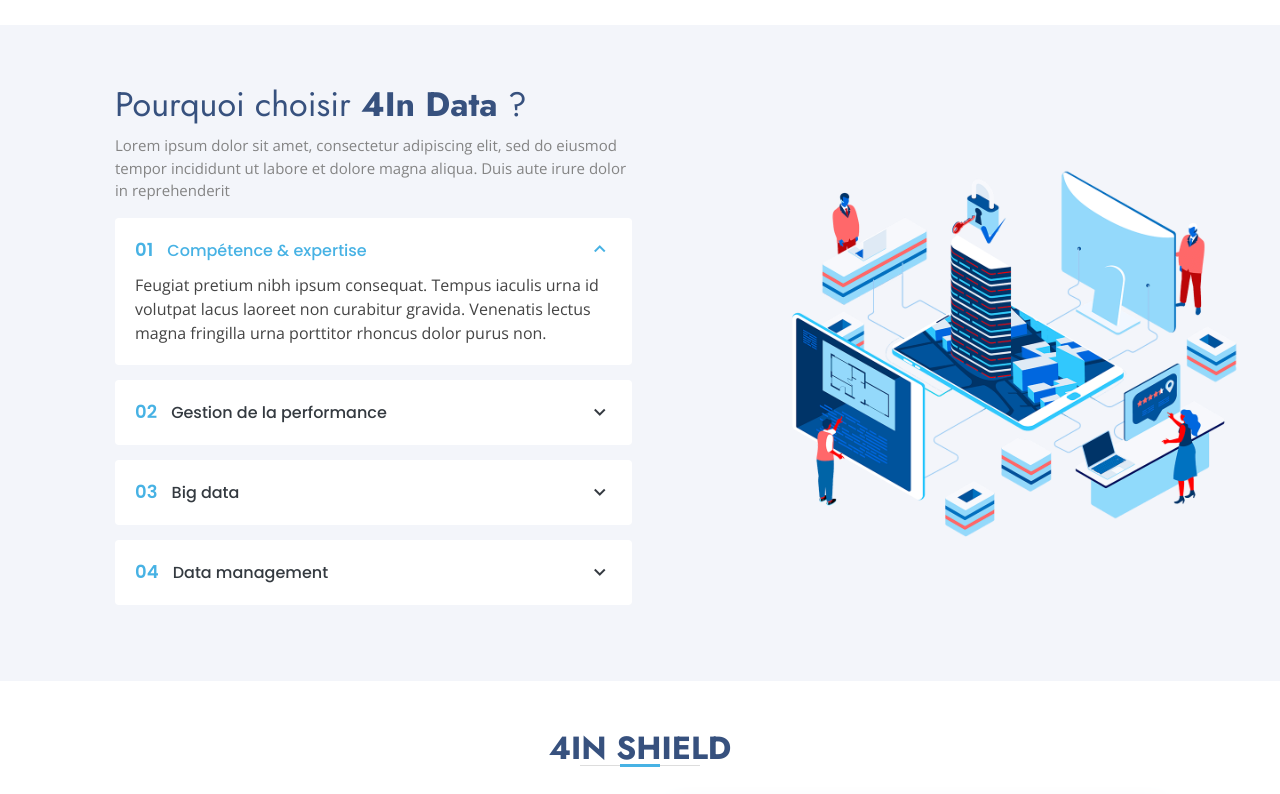
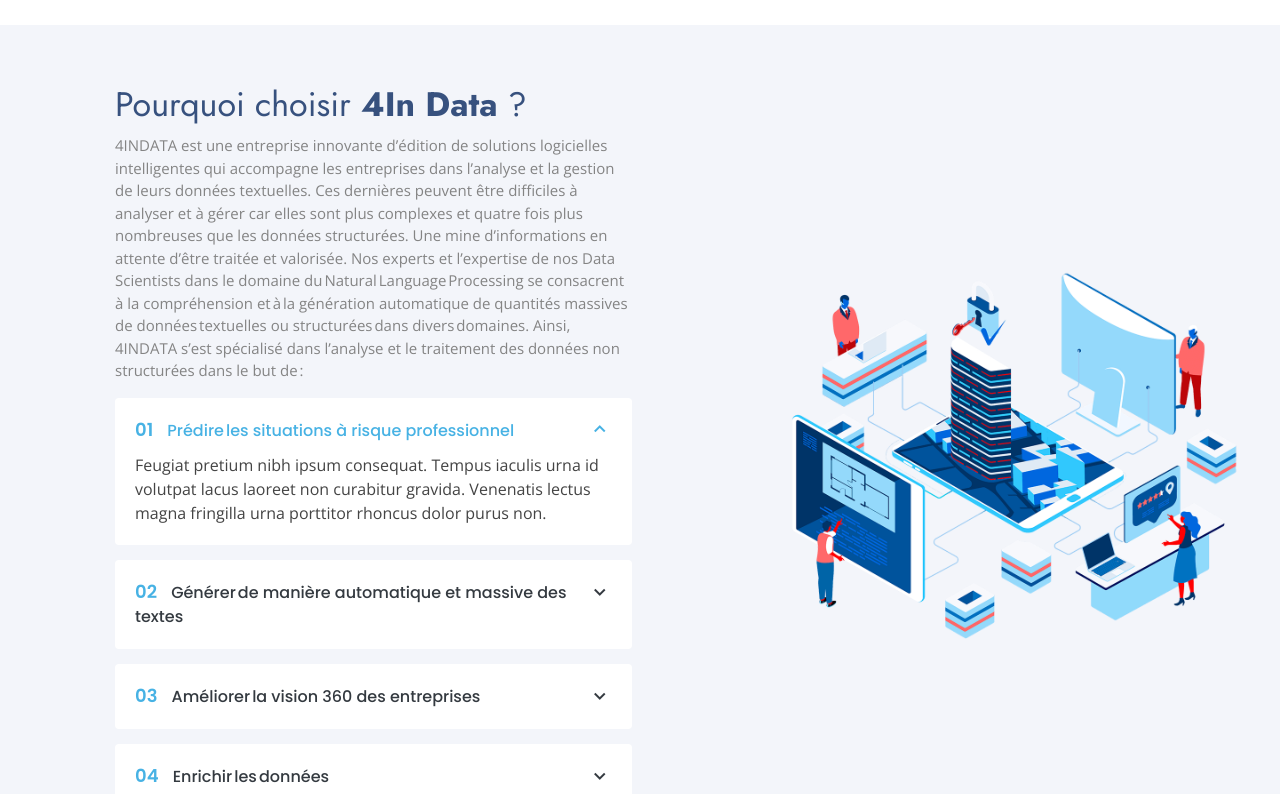
Before and after one commit to ahmedMechergui/4indata, an Angular app: page / in a window 1280 px wide. Shown: the part 1160-1954 px from the top of the page. Built offline with nearby package versions, Linux system fonts and the light colour scheme.

Commit message:
before adding ovh package

```diff
--- a/src/app/why-us/why-us.component.html
+++ b/src/app/why-us/why-us.component.html
@@ -9,8 +9,10 @@
         <div class="content">
           <h3>Pourquoi choisir <strong>4In Data</strong> ?</h3>
           <p>
-            Lorem ipsum dolor sit amet, consectetur adipiscing elit, sed do eiusmod tempor incididunt ut
-            labore et dolore magna aliqua. Duis aute irure dolor in reprehenderit
+            4INDATA est une entreprise innovante d’édition de solutions logicielles intelligentes qui accompagne les entreprises dans l’analyse et la gestion de leurs données textuelles. Ces dernières peuvent être difficiles à analyser et à gérer car elles sont plus complexes et quatre fois plus nombreuses que les données structurées. Une mine d’informations en attente d’être traitée et valorisée.
+
+            Nos experts et l’expertise de nos Data Scientists dans le domaine du Natural Language Processing se consacrent à la compréhension et à la génération automatique de quantités massives de données textuelles ou structurées dans divers domaines. Ainsi, 4INDATA s’est spécialisé dans l’analyse et le traitement des données non structurées dans le but de :
+
           </p>
         </div>
 
@@ -19,7 +21,7 @@
 
             <li>
               <a data-toggle="collapse" class="collapse" href="#accordion-list-1">
-                <span>01</span> Compétence & expertise <i
+                <span>01</span> Prédire les situations à risque professionnel <i
                 class="bx bx-chevron-down icon-show"></i><i
                 class="bx bx-chevron-up icon-close"></i></a>
               <div id="accordion-list-1" class="collapse show" data-parent=".accordion-list">
@@ -34,7 +36,7 @@
             <li>
               <a data-toggle="collapse" href="#accordion-list-2" class="collapsed">
                 <span>02</span>
-                Gestion de la performance
+                Générer de manière automatique et massive des textes
                 <i class="bx bx-chevron-down icon-show"></i><i
                 class="bx bx-chevron-up icon-close"></i></a>
               <div id="accordion-list-2" class="collapse" data-parent=".accordion-list">
@@ -49,7 +51,7 @@
 
             <li>
               <a data-toggle="collapse" href="#accordion-list-3" class="collapsed"><span>03</span>
-                Big data
+                Améliorer la vision 360 des entreprises
                 <i class="bx bx-chevron-down icon-show"></i>
                 <i class="bx bx-chevron-up icon-close"></i></a>
               <div id="accordion-list-3" class="collapse" data-parent=".accordion-list">
@@ -64,7 +66,7 @@
 
             <li>
               <a data-toggle="collapse" href="#accordion-list-4" class="collapsed"><span>04</span>
-                Data management
+                Enrichir les données
                 <i class="bx bx-chevron-down icon-show"></i>
                 <i class="bx bx-chevron-up icon-close"></i></a>
               <div id="accordion-list-4" class="collapse" data-parent=".accordion-list">
```
